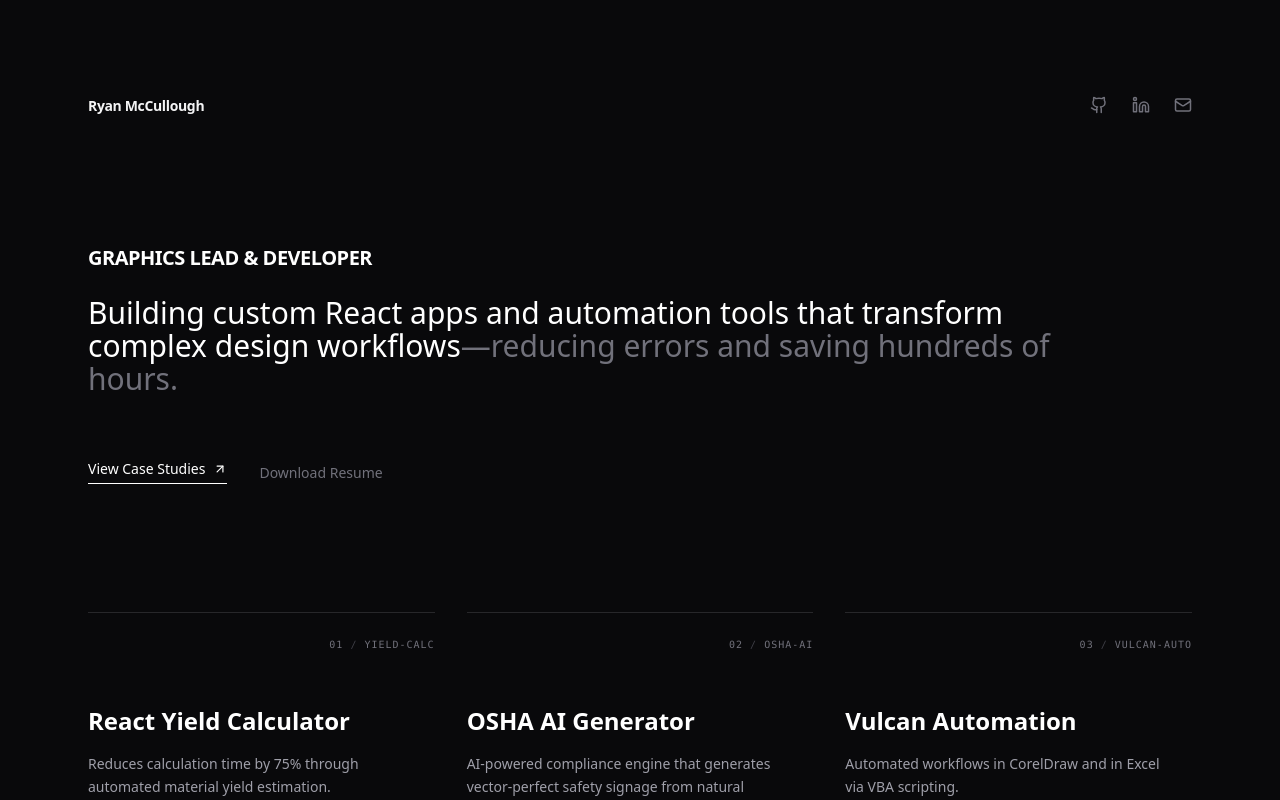
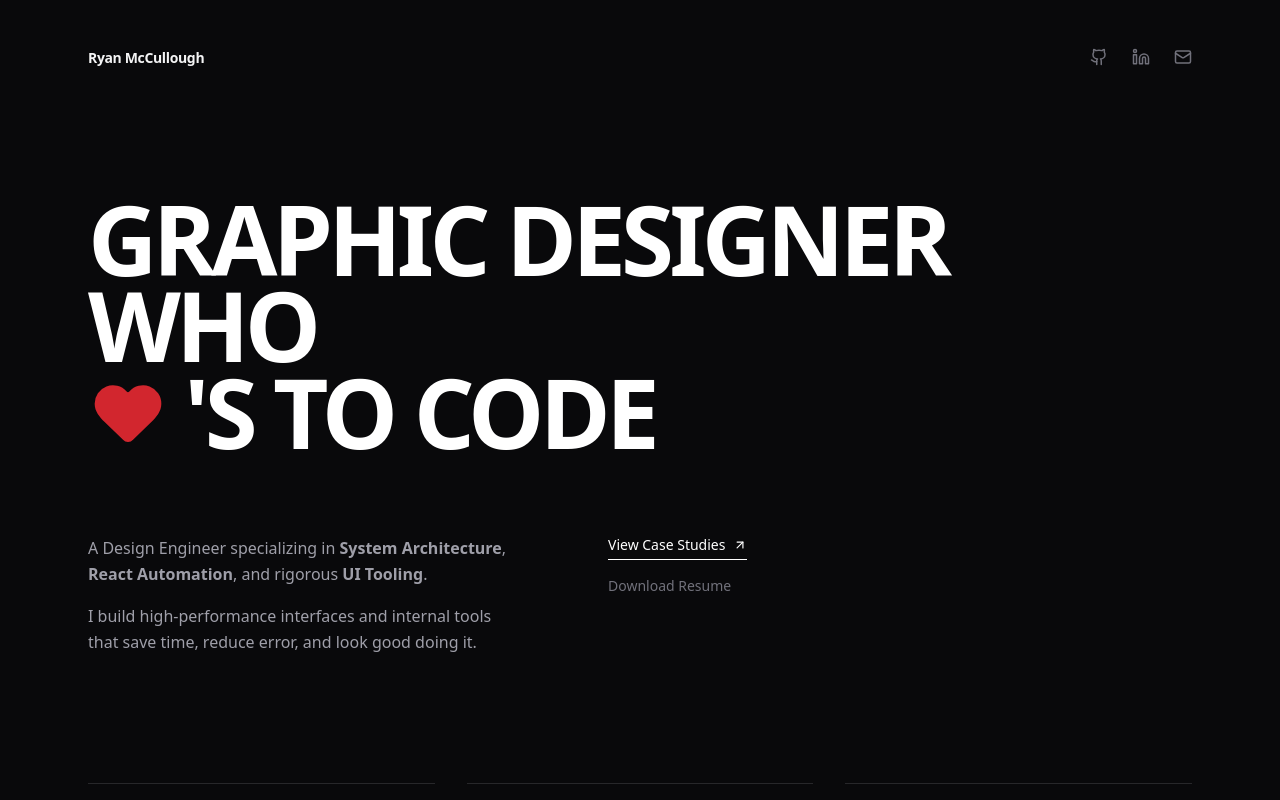
Before and after one commit to ryanbrett/ryanmcc, a React (Vite) app: page / in a window 1280 px wide. Shown: the top 800 px of the page. Built offline with nearby package versions, Linux system fonts and the light colour scheme.

Commit message:
Refactor project details and update layout

```diff
--- a/src/App.tsx
+++ b/src/App.tsx
@@ -2,7 +2,8 @@ import {
   ArrowUpRight,
   Github,
   Linkedin,
-  Mail
+  Mail,
+  Heart
 } from 'lucide-react';
 
 export default function App() {
@@ -11,11 +12,10 @@ export default function App() {
     {
       id: "01",
       short: "YIELD-CALC",
-      title: "React Yield Calculator",
-      //Reduces ERP part building time by 75% uing dynamic calculator that pulls ERP data and similair parts for reference.
-      description: "Reduces calculation time by 75% through automated material yield estimation.",
+      title: "Yield Calculator",
+      description: "Automated material yield estimation, reducing calculation time by 75% and eliminating human error.",
       tech: "REACT / FIREBASE",
-      link: "https://yield.ryanmcc.dev",
+      link: "https://vulcan.ryandd.com",
       cols: "col-span-1"
     },
     {
@@ -24,15 +24,14 @@ export default function App() {
       title: "OSHA AI Generator",
       description: "AI-powered compliance engine that generates vector-perfect safety signage from natural language prompts.",
       tech: "OPENAI / NEXT.JS",
-      link: "https://signai.ryanmcc.dev",
+      link: "https://signai.ryandd.com",
       cols: "col-span-1"
     },
     {
       id: "03",
       short: "VULCAN-AUTO",
       title: "Vulcan Automation",
-      //Add gifs for this section. Alt Text: "Automated PrePress workflows in CorelDraw and ERP data population in Excel via VBA scripting."
-      description: "Automated workflows in CorelDraw and in Excel via VBA scripting.",
+      description: "VBA scripting bridge between CorelDraw and Excel.",
       tech: "VBA / SCRIPTING",
       link: "#",
       cols: "col-span-1",
@@ -42,55 +41,65 @@ export default function App() {
 
   return (
     <div className="min-h-screen bg-zinc-950 text-zinc-100 font-sans selection:bg-white/20">
-      <div className="max-w-6xl mx-auto px-6 py-12 md:py-24">
+      <div className="max-w-6xl mx-auto px-6 py-12 md:py-12">
 
-        {/* HEADER / NAV - No Top Border */}
+        {/* HEADER / NAV - No Border */}
         <header className="mb-32 grid grid-cols-2 gap-8 items-start">
           <div>
              <div className="font-bold text-sm tracking-tight">Ryan McCullough</div>
           </div>
 
-          {/* Socials - Simple and Right Aligned */}
           <div className="flex gap-6 justify-end text-zinc-500">
             <a href="https://github.com" target="_blank" rel="noreferrer" className="hover:text-white transition-colors"><Github size={18} /></a>
             <a href="https://linkedin.com" target="_blank" rel="noreferrer" className="hover:text-white transition-colors"><Linkedin size={18} /></a>
-            <a href="mailto:ryanbmcc@gmail.com" className="hover:text-white transition-colors"><Mail size={18} /></a>
+            <a href="mailto:ryan@ryandd.com" className="hover:text-white transition-colors"><Mail size={18} /></a>
           </div>
         </header>
 
         <main className="space-y-32">
 
-          {/* 1. HERO SECTION */}
+          {/* 1. HERO SECTION - No Border */}
           <section>
-            {/* H1 Identity - Bold, High Contrast White, Smaller */}
-            <h1 className="text-xl font-bold text-white mb-6 tracking-tight">
-              GRAPHICS LEAD & DEVELOPER
+            <h1 className="text-5xl md:text-8xl font-bold leading-[0.9] tracking-tighter text-white mb-12 max-w-5xl flex flex-wrap items-center gap-x-4">
+              <span>GRAPHIC DESIGNER WHO</span>
+              {/* SVG Heart - Scaled to match text size */}
+              <Heart
+                className="inline-block text-red-500 animate-pulse w-12 h-12 md:w-20 md:h-20"
+                fill="currentColor"
+                strokeWidth={0}
+              />
+              <span>'S TO CODE</span>
             </h1>
 
-            {/* H2 Mission - Larger, fading at the dash */}
-            <h2 className="text-2xl md:text-3xl font-medium text-white leading-[1.1] max-w-5xl mb-12">
-              Building custom React apps and automation tools that transform complex design workflows<span className="text-zinc-500">—reducing errors and saving hundreds of hours.</span>
-            </h2>
+            <div className="grid grid-cols-1 md:grid-cols-2 gap-12 border-zinc-900 pt-8 max-w-4xl">
+               <div className="text-base text-zinc-400 leading-relaxed">
+                 <p>
+                    A Design Engineer specializing in <strong>System Architecture</strong>, <strong>React Automation</strong>, and rigorous <strong>UI Tooling</strong>.
+                 </p>
+                 <p className="mt-4">
+                    I build high-performance interfaces and internal tools that save time, reduce error, and look good doing it.
+                 </p>
+               </div>
 
-            {/* Action Buttons */}
-            <div className="flex flex-col sm:flex-row gap-8 items-start pt-4">
+               <div className="flex flex-col gap-4 items-start md:items-start md:pl-12">
                   <button className="text-white border-b border-white pb-1 hover:text-zinc-400 hover:border-zinc-400 transition-all text-sm font-medium flex items-center gap-2 group">
                     View Case Studies
                     <ArrowUpRight size={14} className="group-hover:-translate-y-0.5 group-hover:translate-x-0.5 transition-transform"/>
                   </button>
-               <button className="text-zinc-500 hover:text-white transition-colors text-sm font-medium pt-1">
+                  <button className="text-zinc-500 hover:text-white transition-colors text-sm font-medium">
                     Download Resume
                   </button>
                </div>
+            </div>
           </section>
 
-          {/* 2. THE WORK */}
+          {/* 2. THE WORK - Cards have borders, but container does not */}
           <section className="grid grid-cols-1 md:grid-cols-3 gap-x-8 gap-y-16">
 
             {projects.map((project) => (
                <a href={project.link} key={project.id} className="group relative border-t border-zinc-800 pt-6 hover:border-zinc-500 transition-colors duration-500 block h-full">
 
-                 {/* Spec Sheet Header */}
+                 {/* Header */}
                  <div className="flex justify-between items-start mb-12">
                     <div className="opacity-0 group-hover:opacity-100 transition-opacity duration-300">
                         <ArrowUpRight className="text-white" size={20} />
```
Lines whose indentation alone changed are shown as unchanged.
